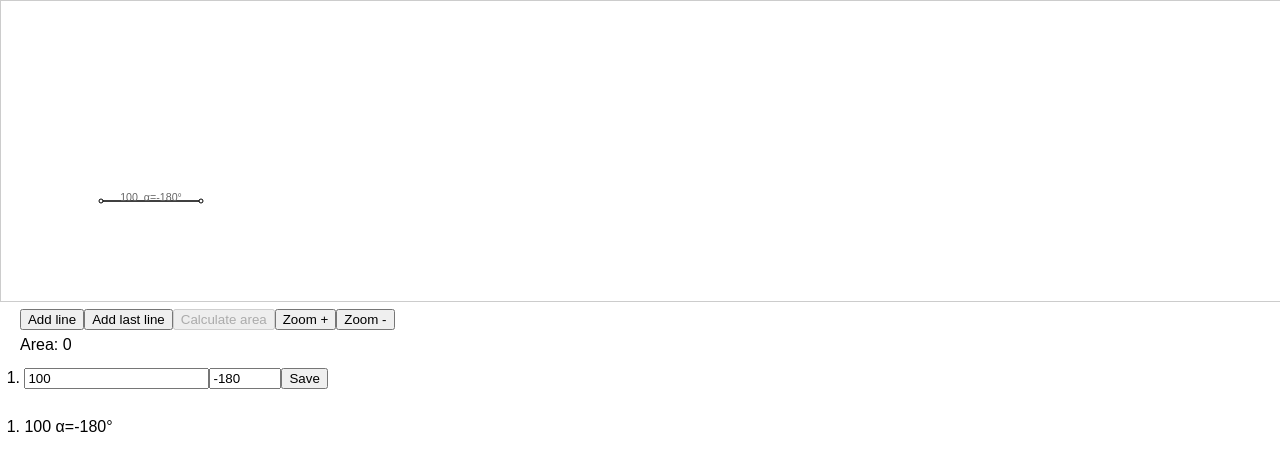
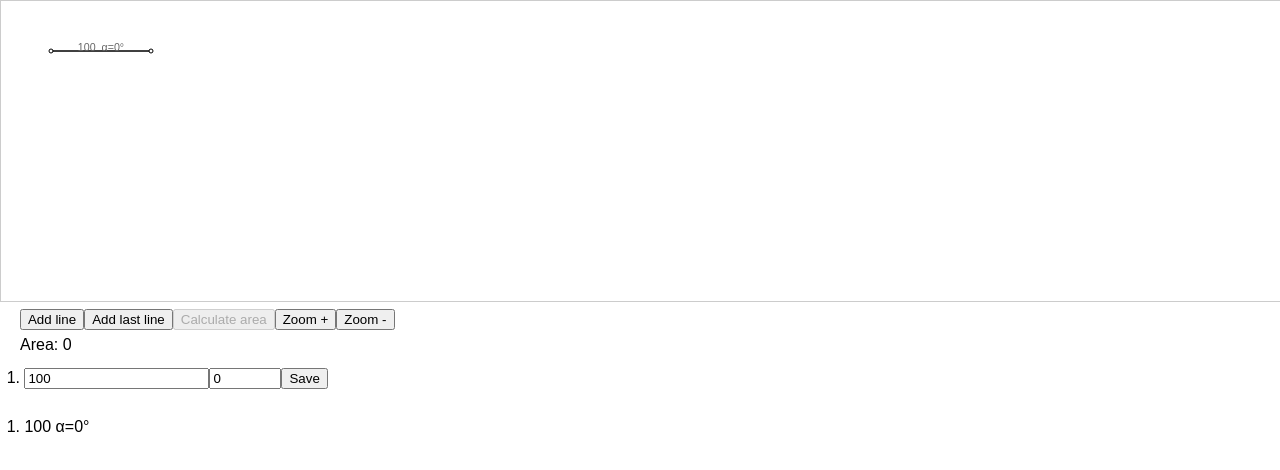
Before and after one commit to vesanaumane/AreaCalculator, a React (Create React App) app: page / in a window 1280 px wide. Both pictures are taken after a click on the button "Add line". Shown: the top 470 px of the page. Built offline with nearby package versions, Linux system fonts and the light colour scheme; the HTML template or start-up script is replaced by a standard one.

Commit message:
Start drawing from the corner.

```diff
--- a/src/App.js
+++ b/src/App.js
@@ -246,9 +246,10 @@ export default function App() {
         if( previousLines.length == 0 ) {
 
             // Create the first line.
-            const start = { x: 200, y: 200 };
-            const end = { x: 100, y:200 };
+            const start = { x: 50, y: 50 };
+            const end = { x: 150, y: 50 };
             line = new Line( start, end, lines.length + 1 )
+            line.setNewAngle( 0 );
 
         } else {
 
@@ -261,8 +262,9 @@ export default function App() {
             line = new Line( previousLine.end, previousLine.start, lines.length + 1 )
 
             // Turn 90 degrees relative to the previous line.
-            var lineAngle = Math.abs( previousLine.angle - 90 );
+            var lineAngle = previousLine.angle + 90;
             lineAngle = lineAngle > 360 ? lineAngle - 360 : lineAngle;
+            lineAngle = lineAngle < -360 ? lineAngle + 360 : lineAngle;
             line.setNewAngle( lineAngle );
 
             // Set length 100.
--- a/src/Line.js
+++ b/src/Line.js
@@ -58,7 +58,7 @@ export default class Line {
         this.length = calculateLength( this.start, this.end );
 
         // Calculate angle between x-axis and the line.
-        this.angle = findAngle( { start: this.start, end: this.end }, { start:{ x :0, y:0}, end: { x:1, y:0} } );
+        this.angle = newAngle;
 
         this.printToConsole();
     }
--- a/src/LineInfo.js
+++ b/src/LineInfo.js
@@ -23,12 +23,28 @@ export default function LineInfo( { inputCallback, line } ) {
         inputCallback( { id: line.id, length: length, angle: angle } );
     }
 
+    const handleFocus = (event) => event.target.select();
+
     return(
             <div key={ line.id } className="lineInfo">
                 <div className="lineInfo">
                     <label>{line.id}. </label>
-                    <input type="number" step="0.01" defaultValue={line.length} onChange={ evt => { handleLengthInput( evt ) } } />
-                    <input type="number" step="1" min={-360} max={360} defaultValue={line.angle} onChange={ evt => { handleAngleInput( evt ) } } />
+                    <input
+                        type="number"
+                        step="0.01"
+                        defaultValue={line.length}
+                        onFocus={handleFocus}
+                        onChange={ evt => { handleLengthInput( evt ) } }
+                    />
+                    <input
+                        type="number"
+                        step="1"
+                        min={-360}
+                        max={360}
+                        defaultValue={Math.round( line.angle )}
+                        onFocus={handleFocus}
+                        onChange={ evt => { handleAngleInput( evt ) } }
+                    />
                     <button onClick={ () => { handleOnClick() }}>Save</button>
                 </div>
             </div>
--- a/src/LineInfos.js
+++ b/src/LineInfos.js
@@ -6,12 +6,14 @@ import LineInfo from "./LineInfo.js"
 export default function LineInfos( { lines, inputCallback } ) {
 
     return(
+
         <div className="lineinfos">
             { lines.map( linedata =>
                 <LineInfo
                     key={linedata.id}
                     inputCallback={inputCallback}
-                    line={linedata} />
+                    line={linedata}
+                 />
             ) }
         </div>
     );
```
